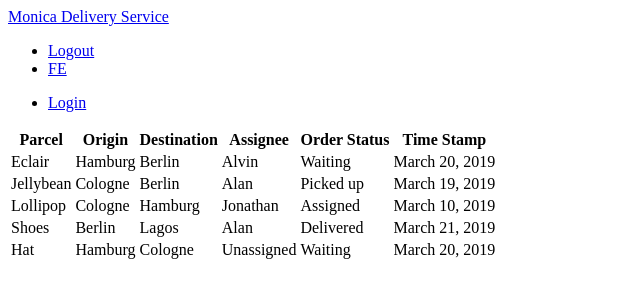
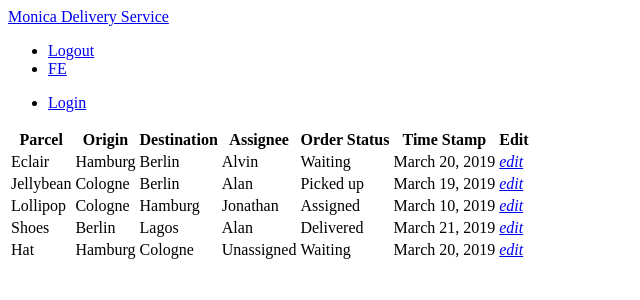
Before and after one commit to fortunee/delivery-service, a React app in the folder client/: page /dashboard in a window 1280 px wide. Shown: the top 300 px of the page, without its empty margins (0-640 px from the left). Built offline with nearby package versions, Linux system fonts and the light colour scheme; the HTML template or start-up script is replaced by a standard one.

Commit message:
Add UpdateShipment component file and an edit icon to each shipment in the list

```diff
--- a/client/src/components/shipment/ShipmentList.js
+++ b/client/src/components/shipment/ShipmentList.js
@@ -12,6 +12,7 @@ const ShipmentList = () => {
                     <th>Assignee</th>
                     <th>Order Status</th>
                     <th>Time Stamp</th>
+                    <th>Edit</th>
                 </tr>
                 </thead>
 
@@ -23,6 +24,7 @@ const ShipmentList = () => {
                         <td>Alvin</td>
                         <td>Waiting</td>
                         <td>March 20, 2019</td>
+                        <td><a href="#"><i class="tiny material-icons">edit</i></a></td>
                     </tr>
                     <tr>
                         <td>Jellybean</td>
@@ -31,6 +33,7 @@ const ShipmentList = () => {
                         <td>Alan</td>
                         <td>Picked up</td>
                         <td>March 19, 2019</td>
+                        <td><a href="#"><i class="tiny material-icons">edit</i></a></td>
                     </tr>
                     <tr>
                         <td>Lollipop</td>
@@ -39,6 +42,7 @@ const ShipmentList = () => {
                         <td>Jonathan</td>
                         <td>Assigned</td>
                         <td>March 10, 2019</td>
+                        <td><a href="#"><i class="tiny material-icons">edit</i></a></td>
                     </tr>
                     <tr>
                         <td>Shoes</td>
@@ -47,6 +51,7 @@ const ShipmentList = () => {
                         <td>Alan</td>
                         <td>Delivered</td>
                         <td>March 21, 2019</td>
+                        <td><a href="#"><i class="tiny material-icons">edit</i></a></td>
                     </tr>
                     <tr>
                         <td>Hat</td>
@@ -55,6 +60,7 @@ const ShipmentList = () => {
                         <td>Unassigned</td>
                         <td>Waiting</td>
                         <td>March 20, 2019</td>
+                        <td><a href="#"><i class="tiny material-icons">edit</i></a></td>
                     </tr>
                 </tbody>
             </table>
```
Also changed, not shown: client/src/components/shipment/UpdateShipment.js (added).
